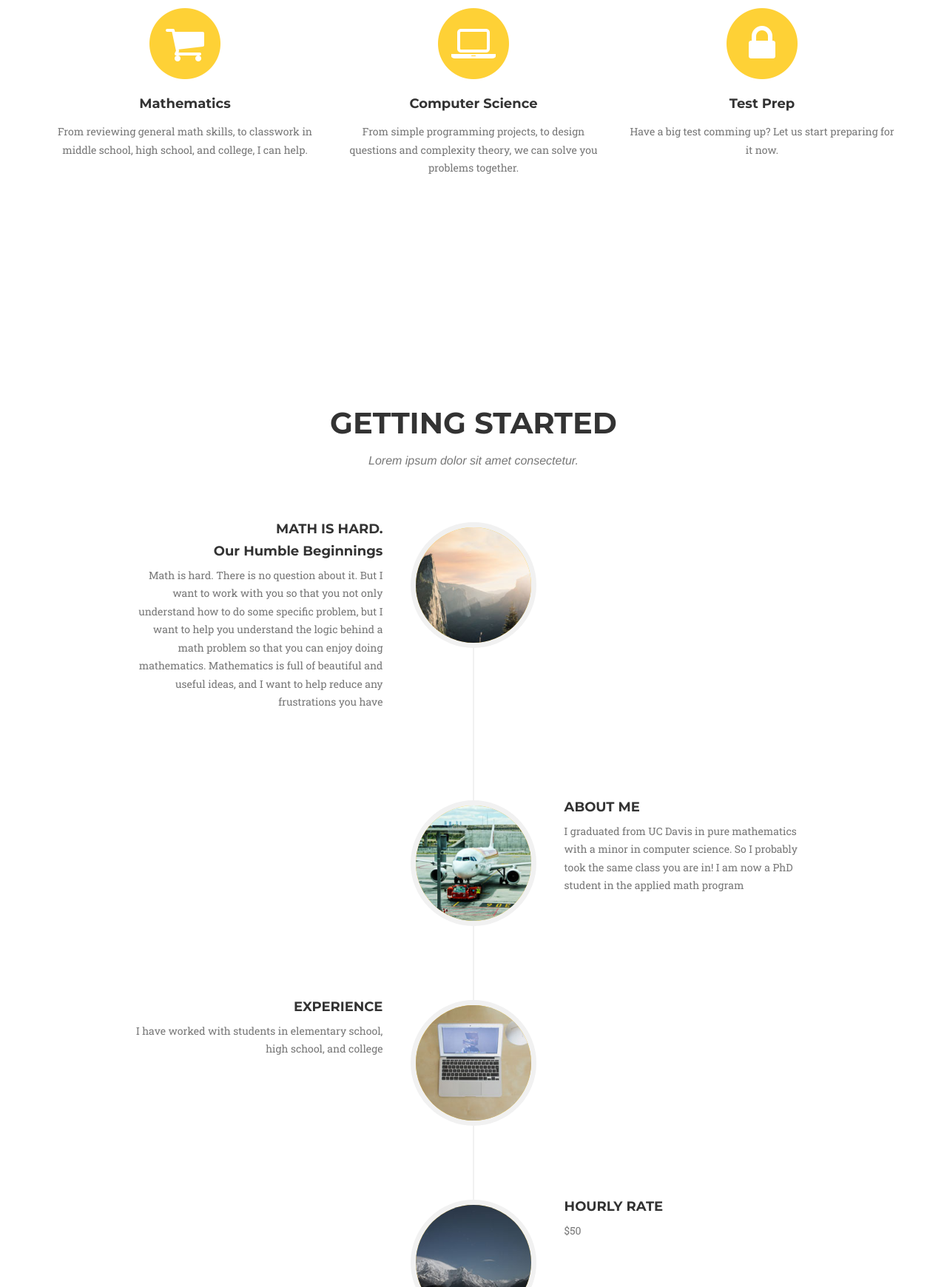
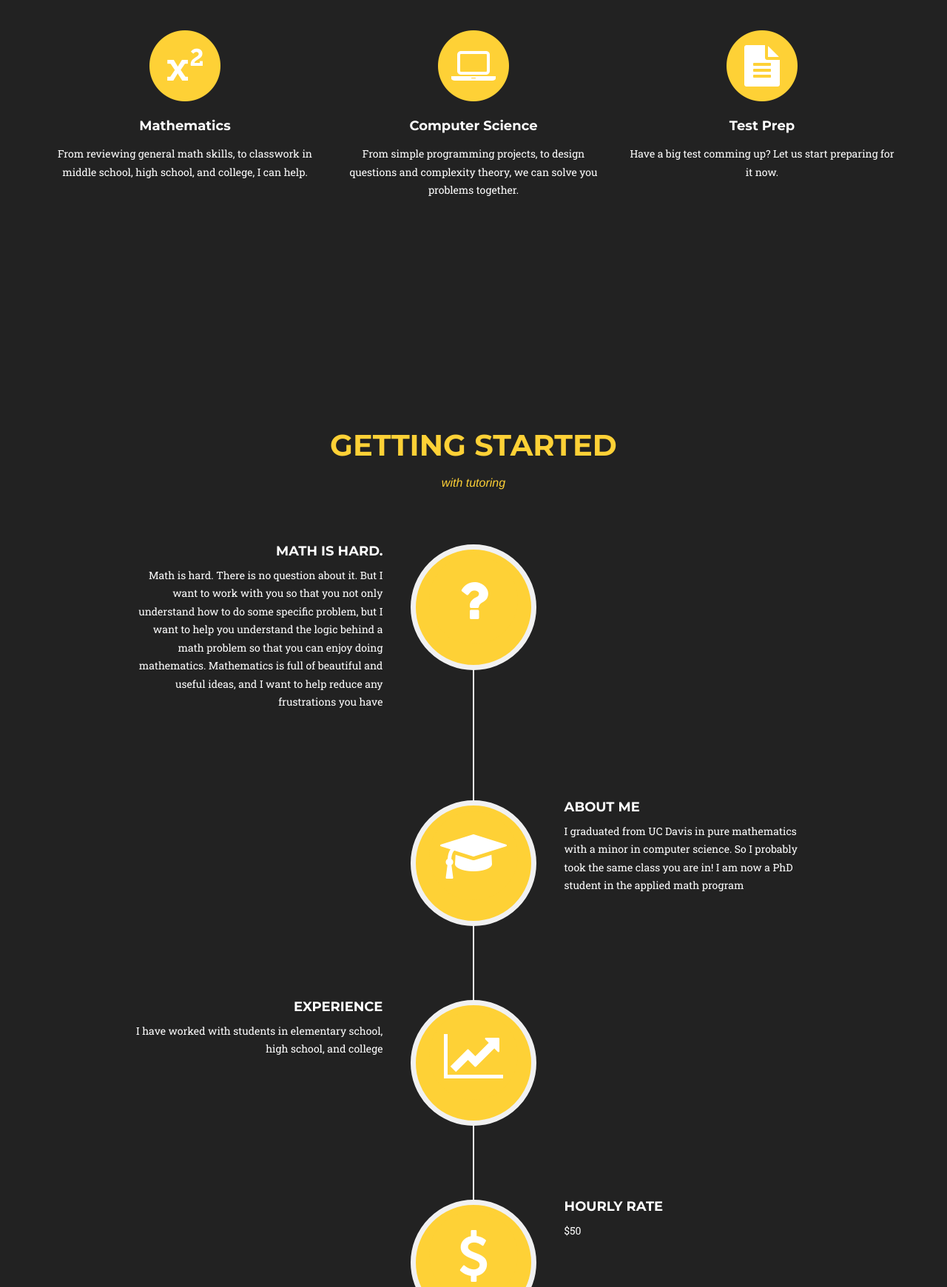
Before and after one commit to fdft/website-math-2015, a plain HTML site: page tutoring.html in a window 1280 px wide. Shown: the part 1060-2800 px from the top of the page at 74% size. Drawn offline with nearby package versions, Linux system fonts and the light colour scheme; a web font is replaced by a local one.

Commit message:
saving work. Dark background design

```diff
--- a/css/brandon.css
+++ b/css/brandon.css
@@ -7,10 +7,11 @@
 body {
     overflow-x: hidden;
     font-family: "Roboto Slab","Helvetica Neue",Helvetica,Arial,sans-serif;
+    background-color: #222;
 }
 
 .text-muted {
-    color: #777;
+    color: #fff;
 }
 
 .text-primary {
@@ -234,7 +235,7 @@ fieldset[disabled] .btn-xl.active {
     .navbar-default {
         padding: 25px 0;
         border: 0;
-        background-color: transparent;
+        background-color: #222;
         -webkit-transition: padding .3s;
         -moz-transition: padding .3s;
         transition: padding .3s;
@@ -277,14 +278,16 @@ header {
 header .intro-text {
     padding-top: 100px;
     padding-bottom: 50px;
+    color: #fed136;
 }
 
 header .intro-text .intro-lead-in {
     margin-bottom: 25px;
     font-family: "Droid Serif","Helvetica Neue",Helvetica,Arial,sans-serif;
-    font-size: 22px;
-    font-style: italic;
-    line-height: 22px;
+    font-size: 45px;
+   font-style: italic;
+    font-weight:700;
+    line-height: 45px;
 }
 
 header .intro-text .intro-heading {
@@ -305,9 +308,10 @@ header .intro-text .intro-heading {
     header .intro-text .intro-lead-in {
         margin-bottom: 25px;
         font-family: "Droid Serif","Helvetica Neue",Helvetica,Arial,sans-serif;
-        font-size: 40px;
+        font-size: 70px;
         font-style: italic;
-        line-height: 40px;
+        font-weight:700;
+        line-height: 70px;
     }
 
     header .intro-text .intro-heading {
@@ -328,6 +332,7 @@ section h2.section-heading {
     margin-top: 0;
     margin-bottom: 15px;
     font-size: 40px;
+    color: #fed136;
 }
 
 section h3.section-subheading {
@@ -337,6 +342,7 @@ section h3.section-subheading {
     font-size: 16px;
     font-style: italic;
     font-weight: 400;
+    color: #fed136;
 }
 
 @media(min-width:768px) {
@@ -348,6 +354,7 @@ section h3.section-subheading {
 .service-heading {
     margin: 15px 0;
     text-transform: none;
+    color:#fff;
 }
 
 #portfolio .portfolio-item {
@@ -528,7 +535,7 @@ section h3.section-subheading {
 
 .timeline .timeline-heading h4 {
     margin-top: 0;
-    color: inherit;
+    color: #fff;
 }
 
 .timeline .timeline-heading h4.subheading {
@@ -659,7 +666,7 @@ section#contact {
 }
 
 section#contact .section-heading {
-    color: #fff;
+    color: #fed136;
 }
 
 section#contact .form-group {
--- a/tutoring.html
+++ b/tutoring.html
@@ -15,7 +15,8 @@
     <link href="css/bootstrap.min.css" rel="stylesheet">
 
     <!-- Custom CSS -->
-    <link href="css/agency.css" rel="stylesheet">
+  <!--  <link href="css/agency.css" rel="stylesheet"> -->
+    <link href="css/brandon.css" rel="stylesheet">
 
     <!-- Custom Fonts -->
     <link href="font-awesome/css/font-awesome.min.css" rel="stylesheet" type="text/css">
@@ -46,7 +47,7 @@
                     <span class="icon-bar"></span>
                     <span class="icon-bar"></span>
                 </button>
-                <a class="navbar-brand page-scroll" href="#page-top">Top</a>
+                <a class="navbar-brand page-scroll" href="#page-top">Brandon's Tutoring</a>
             </div>
 
             <!-- Collect the nav links, forms, and other content for toggling -->
@@ -98,7 +99,7 @@
                 <div class="col-md-4">
                     <span class="fa-stack fa-4x">
                         <i class="fa fa-circle fa-stack-2x text-primary"></i>
-                        <i class="fa fa-shopping-cart fa-stack-1x fa-inverse"></i>
+                        <i class="fa fa-superscript fa-stack-1x fa-inverse"></i>
                     </span>
                     <h4 class="service-heading">Mathematics</h4>
                     <p class="text-muted">From reviewing general math skills, to classwork in middle school, high school, and college, I can help.</p>
@@ -114,7 +115,7 @@
                 <div class="col-md-4">
                     <span class="fa-stack fa-4x">
                         <i class="fa fa-circle fa-stack-2x text-primary"></i>
-                        <i class="fa fa-lock fa-stack-1x fa-inverse"></i>
+                        <i class="fa fa-file-text fa-stack-1x fa-inverse"></i>
                     </span>
                     <h4 class="service-heading">Test Prep</h4>
                     <p class="text-muted">Have a big test comming up? Let us start preparing for it now.</p>
@@ -130,7 +131,7 @@
             <div class="row">
                 <div class="col-lg-12 text-center">
                     <h2 class="section-heading">Getting Started</h2>
-                    <h3 class="section-subheading text-muted">Lorem ipsum dolor sit amet consectetur.</h3>
+                    <h3 class="section-subheading text-muted">with tutoring</h3>
                 </div>
             </div>
             <div class="row">
@@ -138,12 +139,15 @@
                     <ul class="timeline">
                         <li>
                             <div class="timeline-image">
-                                <img class="img-circle img-responsive" src="img/about/1.jpg" alt="">
+                            	<span class="fa-stack fa-5x">
+                        			<i class="fa fa-circle fa-stack-2x text-primary"></i>
+                        			<i class="fa fa-question fa-stack-1x fa-inverse"></i>
+                    		</span>
                             </div>
                             <div class="timeline-panel">
                                 <div class="timeline-heading">
                                     <h4>Math is hard.</h4>
-                                    <h4 class="subheading">Our Humble Beginnings</h4>
+                                    <h4 class="subheading"></h4>
                                 </div>
                                 <div class="timeline-body">
                                     <p class="text-muted">Math is hard. There is no question about it. But I want to work with you so that you not only understand how to do some specific problem, but I want to help you understand the logic behind a math problem so that you can enjoy doing mathematics. Mathematics is full of beautiful and useful ideas, and I want to help reduce any frustrations you have</p>
@@ -152,7 +156,10 @@
                         </li>
                         <li class="timeline-inverted">
                             <div class="timeline-image">
-                                <img class="img-circle img-responsive" src="img/about/2.jpg" alt="">
+                              <span class="fa-stack fa-5x">
+                        			<i class="fa fa-circle fa-stack-2x text-primary"></i>
+                        			<i class="fa fa-graduation-cap fa-stack-1x fa-inverse"></i>
+                    		</span>
                             </div>
                             <div class="timeline-panel">
                                 <div class="timeline-heading">
@@ -166,7 +173,10 @@
                         </li>
                         <li>
                             <div class="timeline-image">
-                                <img class="img-circle img-responsive" src="img/about/3.jpg" alt="">
+                            	<span class="fa-stack fa-5x">
+                        			<i class="fa fa-circle fa-stack-2x text-primary"></i>
+                        			<i class="fa fa-line-chart fa-stack-1x fa-inverse"></i>
+                    		</span>
                             </div>
                             <div class="timeline-panel">
                                 <div class="timeline-heading">
@@ -179,7 +189,12 @@
                         </li>
                         <li class="timeline-inverted">
                             <div class="timeline-image">
-                                <img class="img-circle img-responsive" src="img/about/4.jpg" alt="">
+                            	<span class="fa-stack fa-5x">
+                        			<i class="fa fa-circle fa-stack-2x text-primary"></i>
+                        			<i class="fa fa-usd fa-stack-1x fa-inverse"></i>
+                    		</span>
+
+
                             </div>
                             <div class="timeline-panel">
                                 <div class="timeline-heading">
@@ -204,12 +219,12 @@
     </section>
 
     <!-- Portfolio Grid Section -->
-    <section id="portfolio" class="bg-light-gray">
+    <section id="portfolio">
         <div class="container">
             <div class="row">
                 <div class="col-lg-12 text-center">
                     <h2 class="section-heading">Tutoring</h2>
-                    <h3 class="section-subheading text-muted">Lorem ipsum dolor sit amet consectetur.</h3>
+                    <h3 class="section-subheading text-muted">subjects</h3>
                 </div>
             </div>
             <div class="row">
```
Also changed, not shown: css/agency.css (line endings or trailing spaces).
